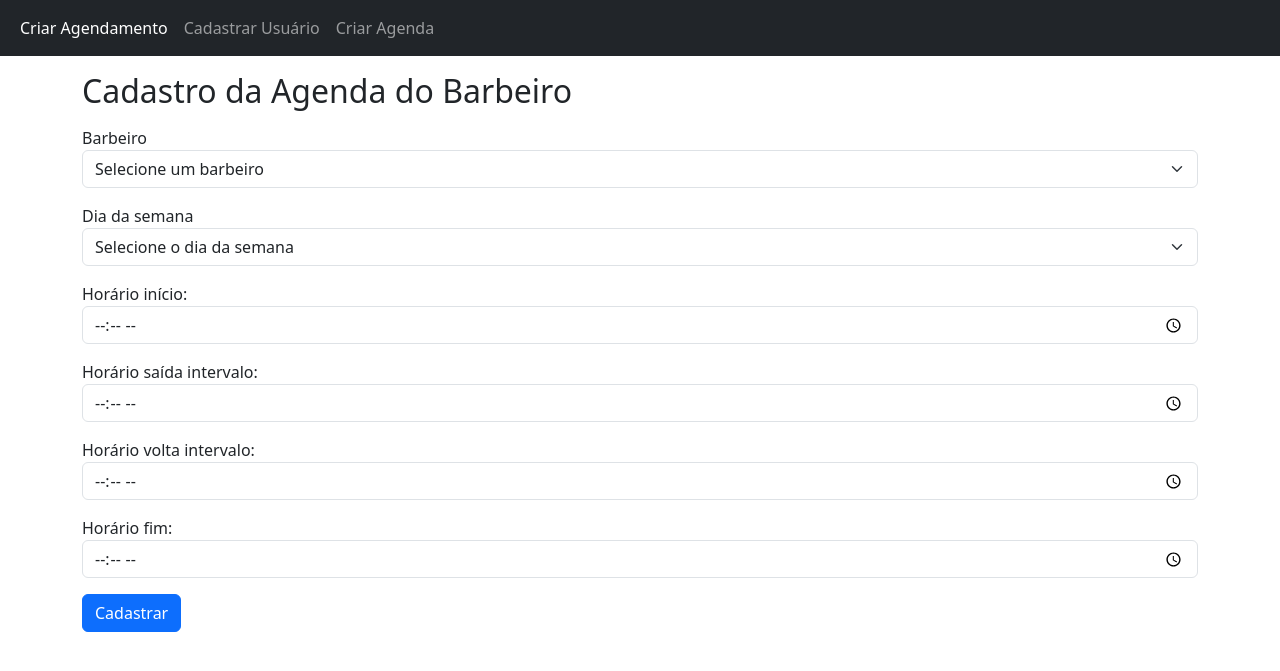
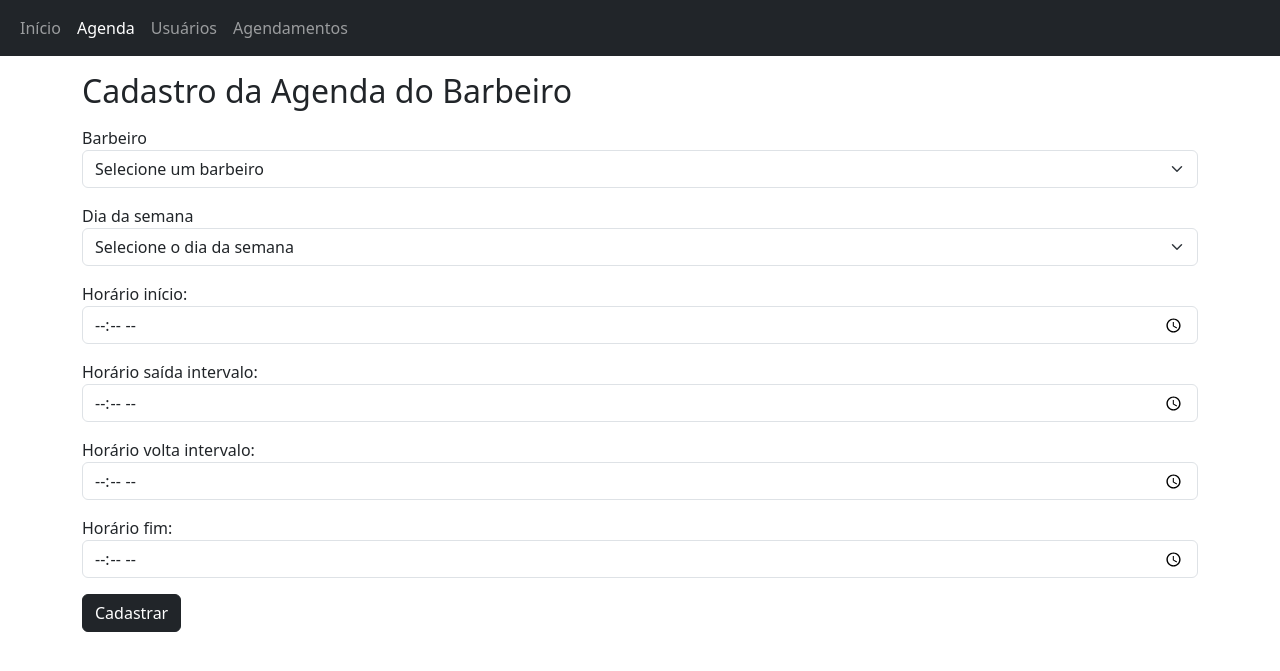
Before and after one commit to Anaclarapereira/barbearia, a PHP site: page /Agenda/index.php in a window 1280 px wide. Shown: the top 671 px of the page. Run offline with PHP 8.4, Linux system fonts and the light colour scheme; data comes from the database, SQL or seed files in the repository.

Commit message:
Add files via upload

```diff
--- a/Agenda/criar_agenda.php
+++ b/Agenda/criar_agenda.php
@@ -29,7 +29,7 @@ function incluirAgenda($dia_da_semana, $id_usuario, $horario, $conn){
     $sql_agenda = "INSERT INTO agendas (dia_da_semana , id_usuario, horario)
     VALUES ($dia_da_semana, $id_usuario, '$horario')";
 
-    if ($conn->query($sql_agendas) === TRUE) {
+    if ($conn->query($sql_agenda) === TRUE) {
     echo "New record created successfully";
     } else {
     echo "Error: " . $sql_agenda . "<br>" . $conn->error;
--- a/Agenda/index.php
+++ b/Agenda/index.php
@@ -13,17 +13,21 @@ include "../connection.php";
 </head>
 
 <body>
+
 <nav class="navbar navbar-expand-sm bg-dark navbar-dark">
         <div class="container-fluid">
             <ul class="navbar-nav">
                 <li class="nav-item">
-                    <a class="nav-link active" href="../Agendamento/agendar.php">Criar Agendamento</a>
+                    <a class="nav-link " href="../index.php">Início</a>
                 </li>
                 <li class="nav-item">
-                    <a class="nav-link" href="../Usuario/index.html">Cadastrar Usuário</a>
+                    <a class="nav-link active " href="../Agenda/index.php">Agenda</a>
                 </li>
                 <li class="nav-item">
-                    <a class="nav-link" href="../Agenda/index.php">Criar Agenda</a>
+                    <a class="nav-link " href="../Usuario/index.php">Usuários</a>
+                </li>
+                <li class="nav-item">
+                    <a class="nav-link" href="../Agendamento/index.php">Agendamentos</a>
                 </li>
 
             </ul>
@@ -92,7 +96,7 @@ include "../connection.php";
             </div>
 
 
-            <button type="submit" class="btn btn-primary">Cadastrar</button>
+            <button type="submit" class="btn btn-dark">Cadastrar</button>
         </form>
     </div>
 
```
